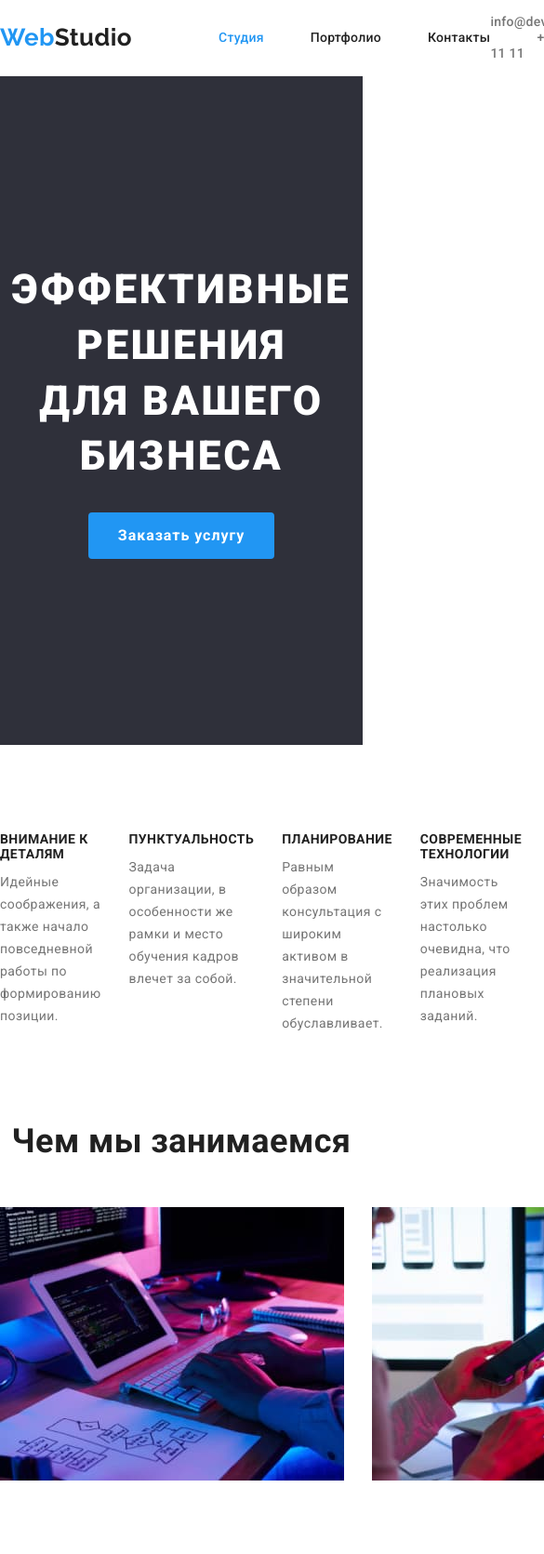
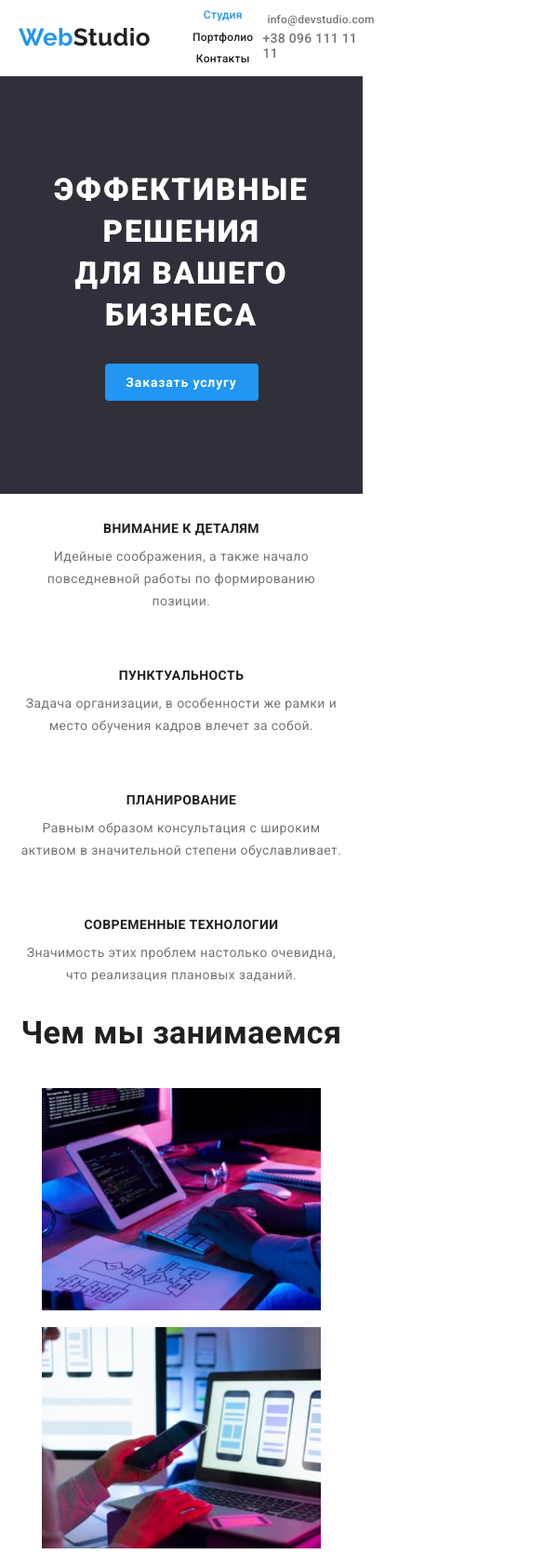
Before and after one commit to jekamokan/goit-markup-hw-02, a plain HTML site: page index.html in a window 390 px wide. Shown: the top 1671 px of the page at 93% size, 585 px wide, since content can reach past the window. Drawn offline with Linux system fonts and the light colour scheme.

Commit message:
adaptive

```diff
--- a/style/style.css
+++ b/style/style.css
@@ -298,3 +298,124 @@ body {
     color: var(--white-text-color);
     box-shadow: 0px 10px 13px -7px rgb(120, 120, 120, 0.4);
 }
+
+@media (max-width:1200px) {
+    .container {
+        margin: 0px 20px;
+    }
+    .work-item > img {
+        width: 340px;
+    }
+    .work-list {
+        justify-content: space-around;
+        gap: 0px;
+    }
+    .our-list {
+        gap: 18px;
+    }
+    .team-size {
+        padding: 70px 0px 45px 0px;
+    }
+}
+@media (max-width:940px) {
+    .info-tel {
+        margin-left: 10px;
+    }
+    .nav-list {
+        margin-left: -48px;
+        gap: 20px;
+        font-size: 12px;
+    }
+    .info {
+        font-size: 12px;
+    }
+    .work-item > img {
+        width: 275px;
+    }
+    .work-size {
+        margin-bottom: 40px;
+    }
+    .section-title {
+        font-size: 34px;
+    }
+    .our-list {
+        justify-content: center;
+        flex-wrap: wrap;
+        column-gap: 60px;
+    }
+    .our-item {
+        margin-bottom: 45px;
+    }
+}
+@media (max-width:768px) {
+    .hero-title {
+        font-size: 40px;
+    }
+    .benefits-list__info {
+        margin: 50px 0px;
+    }
+    .work-item > img {
+        width: 225px;
+    }
+    .team-size {
+        padding: 35px 0px 60px 0px;
+    }
+    .palitra {
+        justify-content: center;
+    }
+}
+@media (max-width:480px) {
+    .nav-list {
+        flex-direction: column;
+        gap: 10px;
+        justify-content: center;
+    }
+    .info {
+        display: flex;
+        flex-direction: column;
+    }
+    .info-mail {
+        margin: 0px 0px 5px 15px;
+    }
+    .hero {
+        padding: 100px 0px;
+    }
+    .hero-title {
+        font-size: 33px;
+}
+    .hero-btn {
+        width: 165px;
+        height: 40px;
+        font-size: 14px;
+    }
+    .benefits-list {
+        flex-wrap: wrap;
+    }
+    .benefits-list__info {
+        margin: 30px 0px;
+        text-align: center;
+    }
+    .work-list {
+        flex-wrap: wrap;
+        gap: 15px;
+    }
+    .work-item > img {
+        width: 300px;
+    }
+}
+@media(max-width:415) {
+    .nav-list {
+        margin-left: -65px;
+    }
+    .hero {
+        padding: 85px 0px;
+    }
+}
+@media (max-width:376px) {
+    .nav-list {
+        margin-left: -85px;
+    }
+    .hero {
+        padding: 85px 0px;
+    }
+}
```
Also changed, not shown: index.html (+5 -5 lines).
